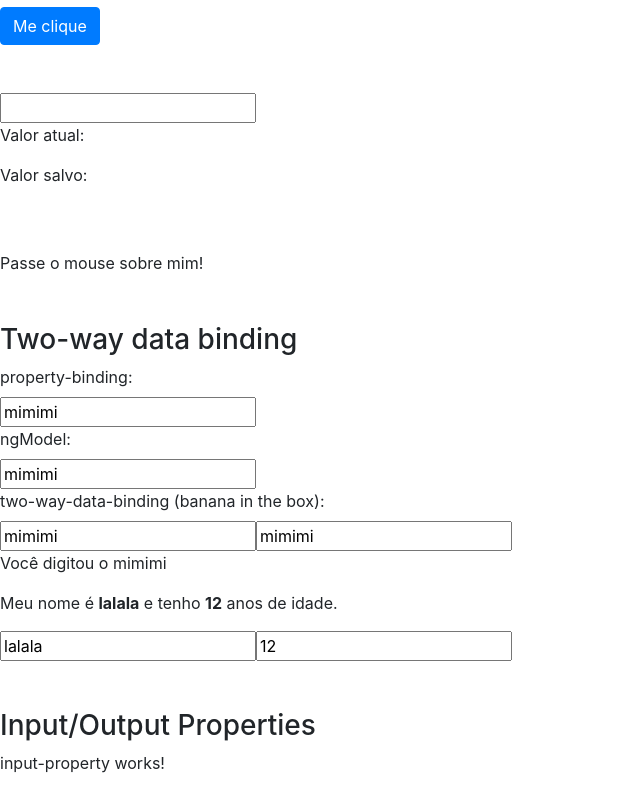
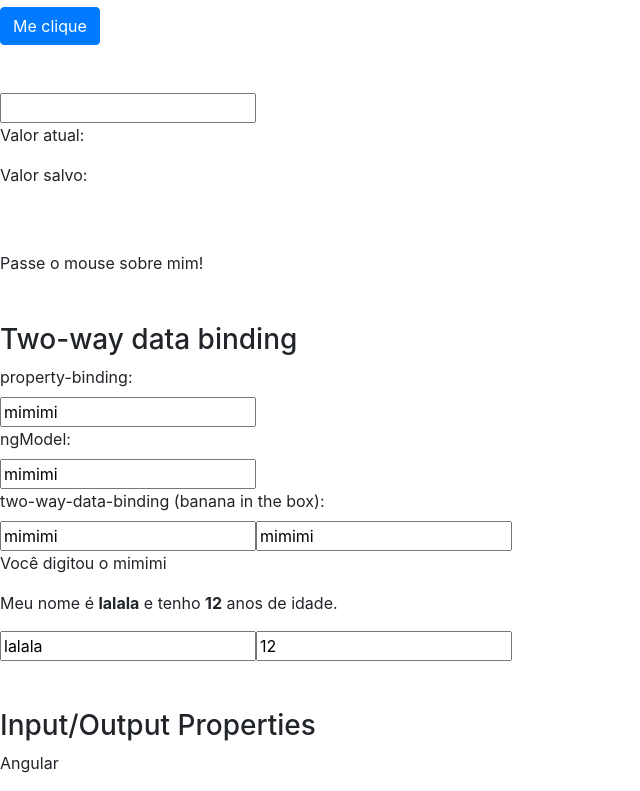
Before and after one commit to gabihvespoli/cursodeangular, an Angular app in the folder data-binding/: page / in a window 1280 px wide. Shown: the part 997-1788 px from the top of the page, without its empty margins (0-640 px from the left). Built offline with nearby package versions, Linux system fonts and the light colour scheme.

Commit message:
aula 13 - reusable components with input properties

```diff
--- a/data-binding/src/app/data-binding/data-binding.component.html
+++ b/data-binding/src/app/data-binding/data-binding.component.html
@@ -144,6 +144,6 @@
 <section class="inuput-output-properties">
   <article>
     <h3>Input/Output Properties</h3>
-    <app-curso></app-curso>
+    <app-curso [name]="nomeDoCurso"></app-curso>
   </article>
 </section>
--- a/data-binding/src/app/data-binding/data-binding.component.ts
+++ b/data-binding/src/app/data-binding/data-binding.component.ts
@@ -14,6 +14,7 @@ export class DataBindingComponent implements OnInit {
   valorSalvo: string = '';
 
   isMouseOver: boolean = false;
+  nomeDoCurso: string = 'Angular';
 
   nome: string = 'mimimi';
 
--- a/data-binding/src/app/input-property/input-property.component.html
+++ b/data-binding/src/app/input-property/input-property.component.html
@@ -1 +1 @@
-<p>input-property works!</p>
+<p>{{ nomeCurso }}</p>
--- a/data-binding/src/app/input-property/input-property.component.ts
+++ b/data-binding/src/app/input-property/input-property.component.ts
@@ -1,11 +1,14 @@
-import { Component, OnInit } from '@angular/core';
+import { Component, Input, OnInit } from '@angular/core';
 
 @Component({
   selector: 'app-curso',
   templateUrl: './input-property.component.html',
   styleUrls: ['./input-property.component.css'],
+  //inputs: ['nomeCurso:name'],
 })
 export class InputPropertyComponent implements OnInit {
+  @Input('name') nomeCurso: string = '';
+
   constructor() {}
 
   ngOnInit(): void {}
```
